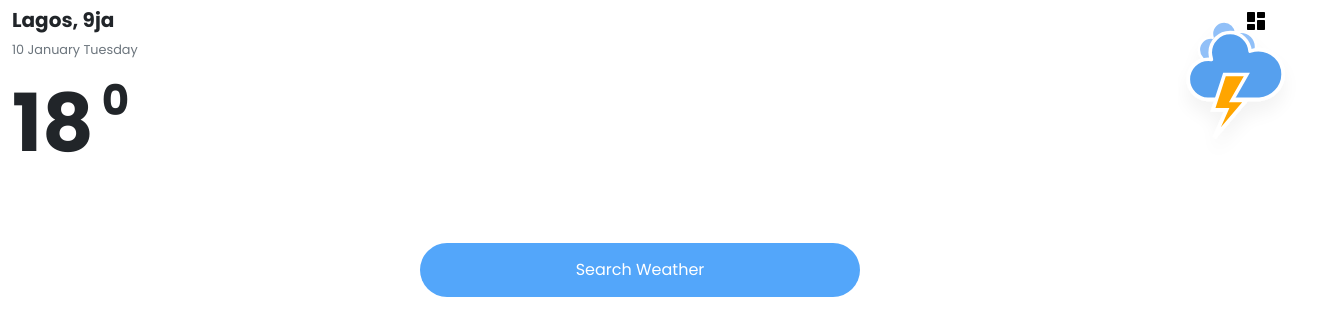
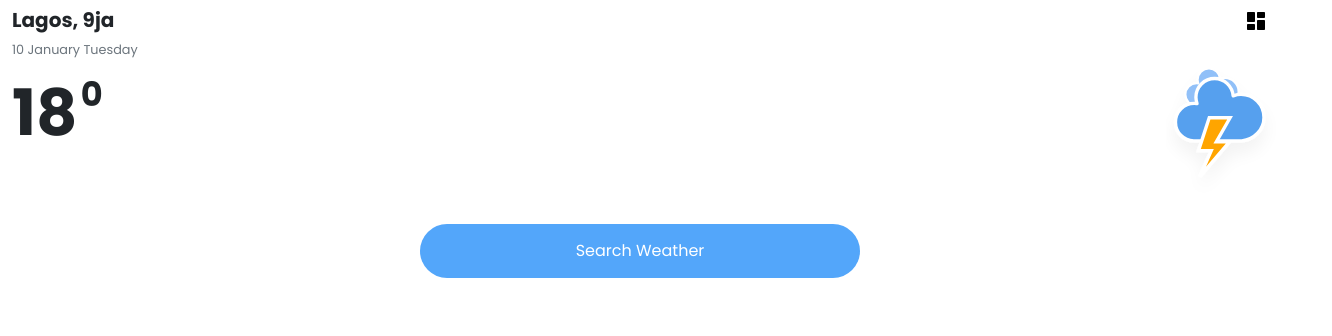
Before and after one commit to Adedoyin-Emmanuel/react-weather-app, a React (Create React App) app: page /weather in a window 1280 px wide. Shown: the top 336 px of the page, 1332 px wide, since content can reach past the window. Built offline with nearby package versions, Linux system fonts and the light colour scheme; no server answers.

Commit message:
Added the custom bg-primary tonight

```diff
--- a/src/inc/styles/style.css
+++ b/src/inc/styles/style.css
@@ -77,6 +77,14 @@
     font-size: var(--brand-footer-nav-fontsize);
 }
 
+.brand-primary-color{
+    background-color: var(--brand-primary-color);
+}
+
+.brand-secondary-color{
+    background-color:var(--brand-secondary-color);
+}
+
 .brand-large-text{
     font-size: var(--brand-weather-value-font-size);
 }
@@ -152,7 +160,7 @@ section.footer-nav > section{
 }
 
 .current-weather-icon{
-    transform:scale(3.0);
+    transform:scale(2.8);
 }
 /* media queries */
 
--- a/src/pages/Weather.jsx
+++ b/src/pages/Weather.jsx
@@ -18,7 +18,7 @@ const WeatherApp = () =>{
     }
     return (
         <React.Fragment>
-            <div className="container-fluid d-flex flex-column my-2">
+            <div className="container-fluid d-flex flex-column my-2 brand-bg-color">
 
                 <section className="app-header d-flex justify-content-between">
                     <section className="city-locaton">
@@ -33,11 +33,11 @@ const WeatherApp = () =>{
 
             <section className="current-weather-container d-flex justify-content-between">
                 <section className="current-weather-value-container">
-                    <h1 className="current-weather-value fw-bold display-1">
+                    <h1 className="current-weather-value fw-bold brand-large-text">
                         18 <sup className="fw-bold current-weather-unit">0</sup>
                     </h1>
                 </section>
-                <section className="current-weather-icon">
+                <section className="current-weather-icon my-2 mx-3">
                     <svg
                         version="1.1"
                         xmlns="http://www.w3.org/2000/svg"
```
